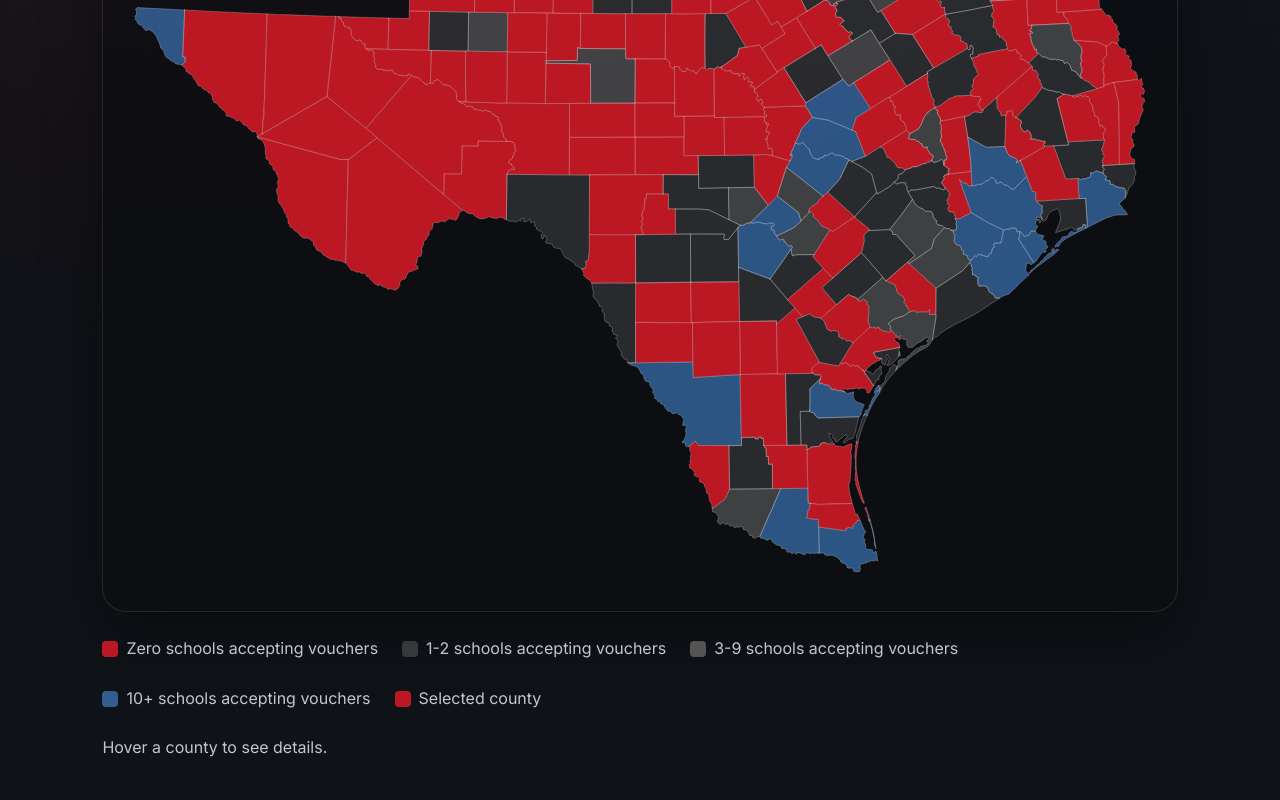
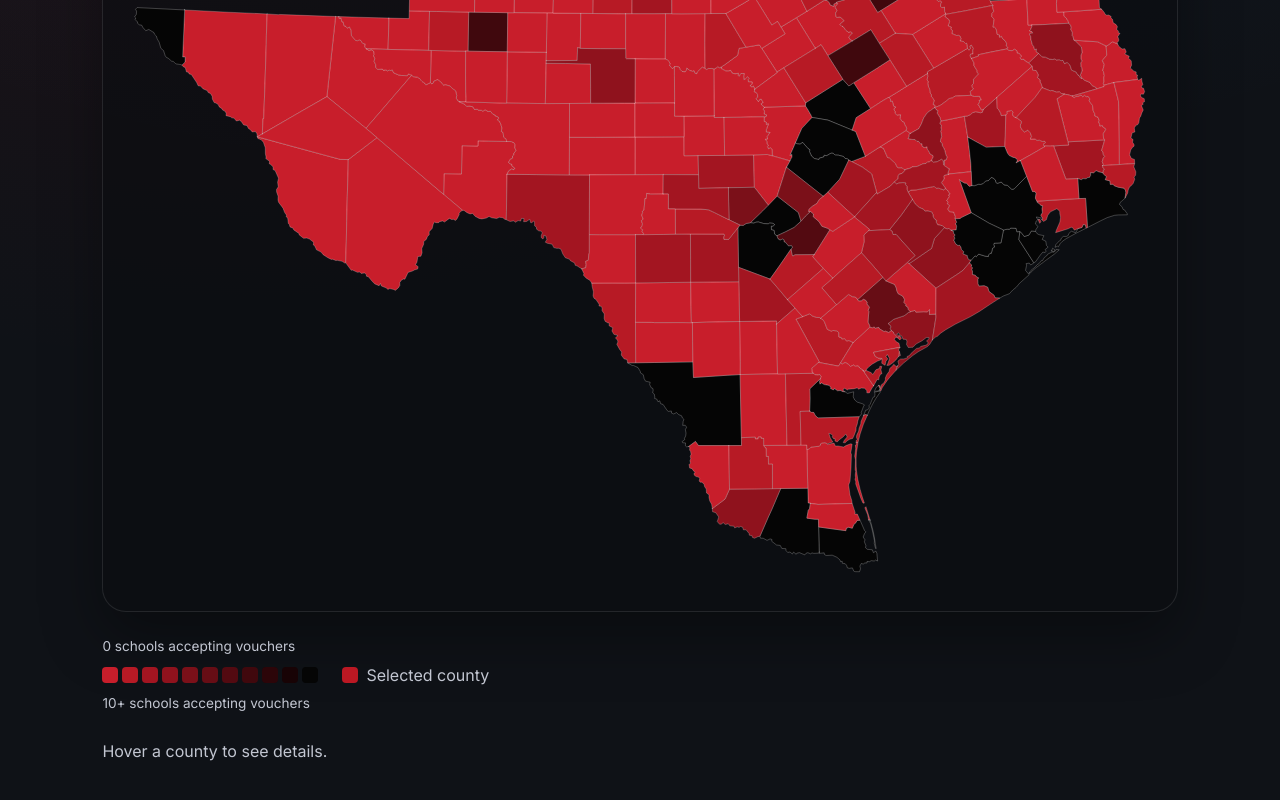
Before and after one commit to joshuarush/countymissedout, a React (Create React App) app: page / in a window 1280 px wide. Shown: the part 1827-2627 px from the top of the page. Built offline with nearby package versions, Linux system fonts and the light colour scheme.

Commit message:
Apply red-to-black county heatmap

```diff
--- a/src/App.css
+++ b/src/App.css
@@ -385,20 +385,48 @@ main {
   stroke-width: 0.6;
 }
 
-.texas-map path.map-bucket-none {
-  fill: var(--action-color);
+.texas-map path.map-bucket-0 {
+  fill: #c81e2b;
 }
 
-.texas-map path.map-bucket-scarce {
-  fill: rgba(245, 242, 234, 0.12);
+.texas-map path.map-bucket-1 {
+  fill: #b71a25;
 }
 
-.texas-map path.map-bucket-low {
-  fill: rgba(245, 242, 234, 0.22);
+.texas-map path.map-bucket-2 {
+  fill: #a31521;
 }
 
-.texas-map path.map-bucket-concentrated {
-  fill: rgba(74, 144, 226, 0.55);
+.texas-map path.map-bucket-3 {
+  fill: #8f121d;
+}
+
+.texas-map path.map-bucket-4 {
+  fill: #7b1019;
+}
+
+.texas-map path.map-bucket-5 {
+  fill: #670d15;
+}
+
+.texas-map path.map-bucket-6 {
+  fill: #530a11;
+}
+
+.texas-map path.map-bucket-7 {
+  fill: #40080d;
+}
+
+.texas-map path.map-bucket-8 {
+  fill: #2c0509;
+}
+
+.texas-map path.map-bucket-9 {
+  fill: #180305;
+}
+
+.texas-map path.map-bucket-10plus {
+  fill: #050505;
 }
 
 .texas-map path.is-selected {
@@ -426,6 +454,24 @@ main {
   gap: 0.5rem;
 }
 
+.legend-heatbar {
+  flex-direction: column;
+  align-items: flex-start;
+  gap: 0.6rem;
+}
+
+.legend-label {
+  font-size: 0.85rem;
+  color: var(--muted-color);
+}
+
+.heatbar {
+  display: grid;
+  grid-template-columns: repeat(11, 16px);
+  gap: 4px;
+  align-items: center;
+}
+
 .legend-swatch {
   width: 16px;
   height: 16px;
@@ -434,20 +480,48 @@ main {
   display: inline-block;
 }
 
-.legend-swatch.map-bucket-none {
-  background: var(--action-color);
+.legend-swatch.map-bucket-0 {
+  background: #c81e2b;
 }
 
-.legend-swatch.map-bucket-scarce {
-  background: rgba(245, 242, 234, 0.18);
+.legend-swatch.map-bucket-1 {
+  background: #b71a25;
 }
 
-.legend-swatch.map-bucket-low {
-  background: rgba(245, 242, 234, 0.3);
+.legend-swatch.map-bucket-2 {
+  background: #a31521;
 }
 
-.legend-swatch.map-bucket-concentrated {
-  background: rgba(74, 144, 226, 0.6);
+.legend-swatch.map-bucket-3 {
+  background: #8f121d;
+}
+
+.legend-swatch.map-bucket-4 {
+  background: #7b1019;
+}
+
+.legend-swatch.map-bucket-5 {
+  background: #670d15;
+}
+
+.legend-swatch.map-bucket-6 {
+  background: #530a11;
+}
+
+.legend-swatch.map-bucket-7 {
+  background: #40080d;
+}
+
+.legend-swatch.map-bucket-8 {
+  background: #2c0509;
+}
+
+.legend-swatch.map-bucket-9 {
+  background: #180305;
+}
+
+.legend-swatch.map-bucket-10plus {
+  background: #050505;
 }
 
 .legend-swatch.is-selected {
--- a/src/components/TexasMap.js
+++ b/src/components/TexasMap.js
@@ -11,10 +11,9 @@ const TexasMap = ({ countyCounts, selectedCounty, onSelect }) => {
   const countyClassMap = useMemo(() => {
     const map = {};
     const getBucket = (count) => {
-      if (count === 0) return 'map-bucket-none';
-      if (count <= 2) return 'map-bucket-scarce';
-      if (count <= 9) return 'map-bucket-low';
-      return 'map-bucket-concentrated';
+      if (count >= 10) return 'map-bucket-10plus';
+      const safeCount = Math.max(0, Math.min(9, Number(count) || 0));
+      return `map-bucket-${safeCount}`;
     };
 
     Object.keys(countyCounts).forEach((county) => {
@@ -32,10 +31,17 @@ const TexasMap = ({ countyCounts, selectedCounty, onSelect }) => {
       if (!county) return;
       const baseClass = countyClassMap[county] || 'no-schools';
       path.classList.remove(
-        'map-bucket-none',
-        'map-bucket-scarce',
-        'map-bucket-low',
-        'map-bucket-concentrated',
+        'map-bucket-0',
+        'map-bucket-1',
+        'map-bucket-2',
+        'map-bucket-3',
+        'map-bucket-4',
+        'map-bucket-5',
+        'map-bucket-6',
+        'map-bucket-7',
+        'map-bucket-8',
+        'map-bucket-9',
+        'map-bucket-10plus',
         'is-selected'
       );
       path.classList.add(baseClass);
@@ -85,21 +91,22 @@ const TexasMap = ({ countyCounts, selectedCounty, onSelect }) => {
         <TexasSvg className="texas-map" aria-label="Texas county voucher access map" role="img" />
       </div>
       <div className="map-legend">
-        <div className="legend-item">
-          <span className="legend-swatch map-bucket-none" />
-          Zero schools accepting vouchers
-        </div>
-        <div className="legend-item">
-          <span className="legend-swatch map-bucket-scarce" />
-          1-2 schools accepting vouchers
-        </div>
-        <div className="legend-item">
-          <span className="legend-swatch map-bucket-low" />
-          3-9 schools accepting vouchers
-        </div>
-        <div className="legend-item">
-          <span className="legend-swatch map-bucket-concentrated" />
-          10+ schools accepting vouchers
+        <div className="legend-item legend-heatbar">
+          <span className="legend-label">0 schools accepting vouchers</span>
+          <div className="heatbar">
+            <span className="legend-swatch map-bucket-0" />
+            <span className="legend-swatch map-bucket-1" />
+            <span className="legend-swatch map-bucket-2" />
+            <span className="legend-swatch map-bucket-3" />
+            <span className="legend-swatch map-bucket-4" />
+            <span className="legend-swatch map-bucket-5" />
+            <span className="legend-swatch map-bucket-6" />
+            <span className="legend-swatch map-bucket-7" />
+            <span className="legend-swatch map-bucket-8" />
+            <span className="legend-swatch map-bucket-9" />
+            <span className="legend-swatch map-bucket-10plus" />
+          </div>
+          <span className="legend-label">10+ schools accepting vouchers</span>
         </div>
         <div className="legend-item">
           <span className="legend-swatch is-selected" />
```
